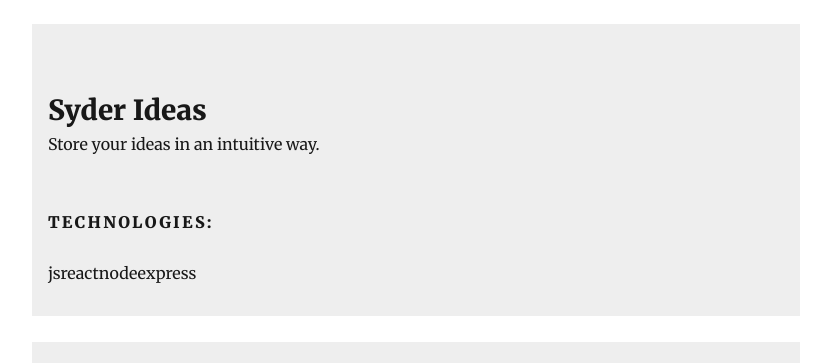
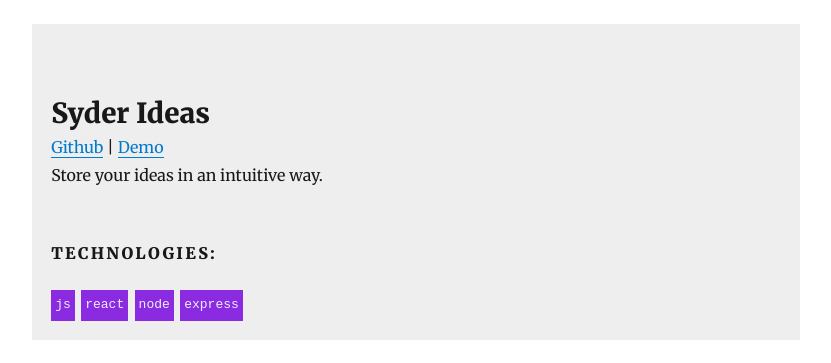
Before and after one commit to guidovini/blog, a Gatsby site: page /projects in a window 1280 px wide. Shown: the part 408-771 px from the top of the page, without its empty margins (224-1055 px from the left). Built offline with nearby package versions, Linux system fonts and the light colour scheme; Gatsby itself is replaced by a stand-in of ours; some packages are replaced by stand-ins of ours.

Commit message:
Add Github and Demo links. Add styling to tecnologies

```diff
--- a/src/components/project.js
+++ b/src/components/project.js
@@ -6,9 +6,31 @@ const Project = props => {
   return (
     <div className={projectStyles.container}>
       <h2 className={projectStyles.title}>{props.title}</h2>
+      {props.githubUrl && (
+        <a href={props.githubUrl} target="_blank">
+          Github
+        </a>
+      )}
+
+      {!props.githubUrl || (props.liveUrl && <span> | </span>)}
+
+      {props.liveUrl && (
+        <a href={props.liveUrl} target="_blank">
+          Demo
+        </a>
+      )}
+
       <p className={projectStyles.description}>{props.description}</p>
       <h4 className={projectStyles.techTitle}>Technologies: </h4>
-      <p className={projectStyles.tech}>{props.tech}</p>
+      <div className={projectStyles.tech}>
+        {props.tech.map(t => {
+          return (
+            <p key={t} className={projectStyles.t}>
+              {t}
+            </p>
+          )
+        })}
+      </div>
     </div>
   )
 }
--- a/src/components/styles/project.module.scss
+++ b/src/components/styles/project.module.scss
@@ -1,7 +1,8 @@
 .container {
   background: #eee;
 
-  padding: 1rem;
+  padding: 1.2rem;
+  padding-bottom: 0.4rem;
   margin-bottom: 1.6rem;
 }
 
@@ -19,4 +20,19 @@
 
 .tech {
   margin-bottom: 0.8rem;
+
+  display: flex;
+  flex-wrap: wrap;
+  flex-direction: row;
 }
+
+.t {
+  font-family: monospace;
+
+  background: blueviolet;
+  color: #eef;
+
+  padding: 0.25rem;
+  margin: 0;
+  margin-right: 0.4rem;
+}
--- a/src/pages/projects.js
+++ b/src/pages/projects.js
@@ -12,6 +12,8 @@ const projects = [
     tech: ["js", "react", "node", "express"],
     category: "dev",
     imageUrl: "../static/projects/dev/syder-ideas-main.png",
+    githubUrl: "https://github.com/guidosantillan01/syder-ideas",
+    liveUrl: "https://syder-ideas-client.herokuapp.com/",
   },
   {
     title: "Expofranquicias",
@@ -19,6 +21,8 @@ const projects = [
     tech: ["react", "gatsby", "graphql"],
     category: "dev",
     imageUrl: "../static/projects/dev/expofranquicias-main.png",
+    githubUrl: undefined,
+    liveUrl: "https://expofranquiciasecuador.com/franquicias-disponibles",
   },
   {
     title: "Robot controlled by Human Motion",
@@ -26,6 +30,8 @@ const projects = [
     tech: ["arduino", "processing"],
     category: "mechatronics",
     imageUrl: "../static/projects/mechatronics/robot-main.png",
+    githubUrl: undefined,
+    liveUrl: undefined,
   },
   {
     title: "Image Detection of Drivers",
@@ -33,6 +39,8 @@ const projects = [
     tech: ["pytorch", "python"],
     category: "AI",
     imageUrl: "../static/projects/others/deep-learning-main.png",
+    githubUrl: "https://github.com/guidosantillan01/pytorch-distracted-drivers",
+    liveUrl: undefined,
   },
 ]
 
@@ -46,15 +54,19 @@ const ProjectsPage = () => {
       <h1>Projects</h1>
 
       {renderProjects ? (
-        projects.map(({ title, description, tech, category }) => (
+        projects.map(
+          ({ title, description, tech, category, githubUrl, liveUrl }) => (
             <Project
               key={title}
               title={title}
               description={description}
               tech={tech}
               category={category}
+              githubUrl={githubUrl}
+              liveUrl={liveUrl}
             />
-        ))
+          )
+        )
       ) : (
         <ComingSoon />
       )}
```
Lines whose indentation alone changed are shown as unchanged.
